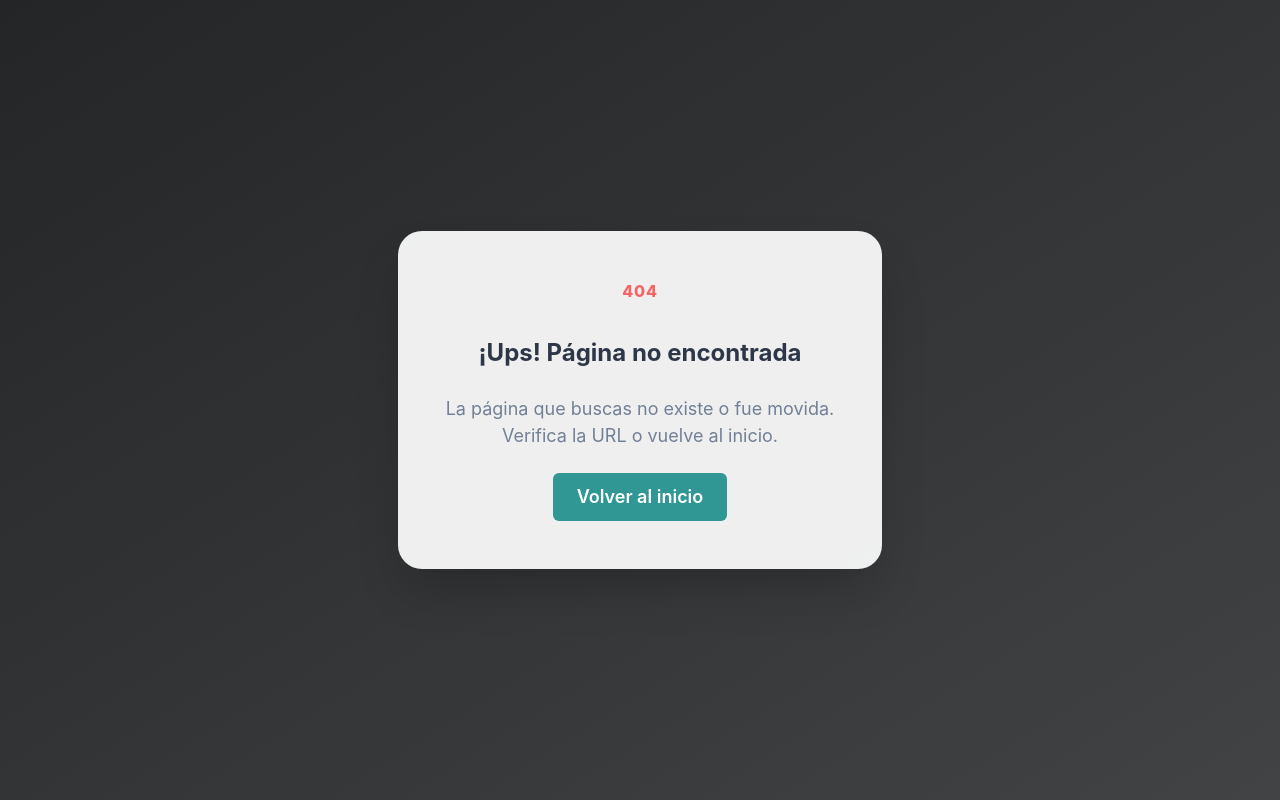
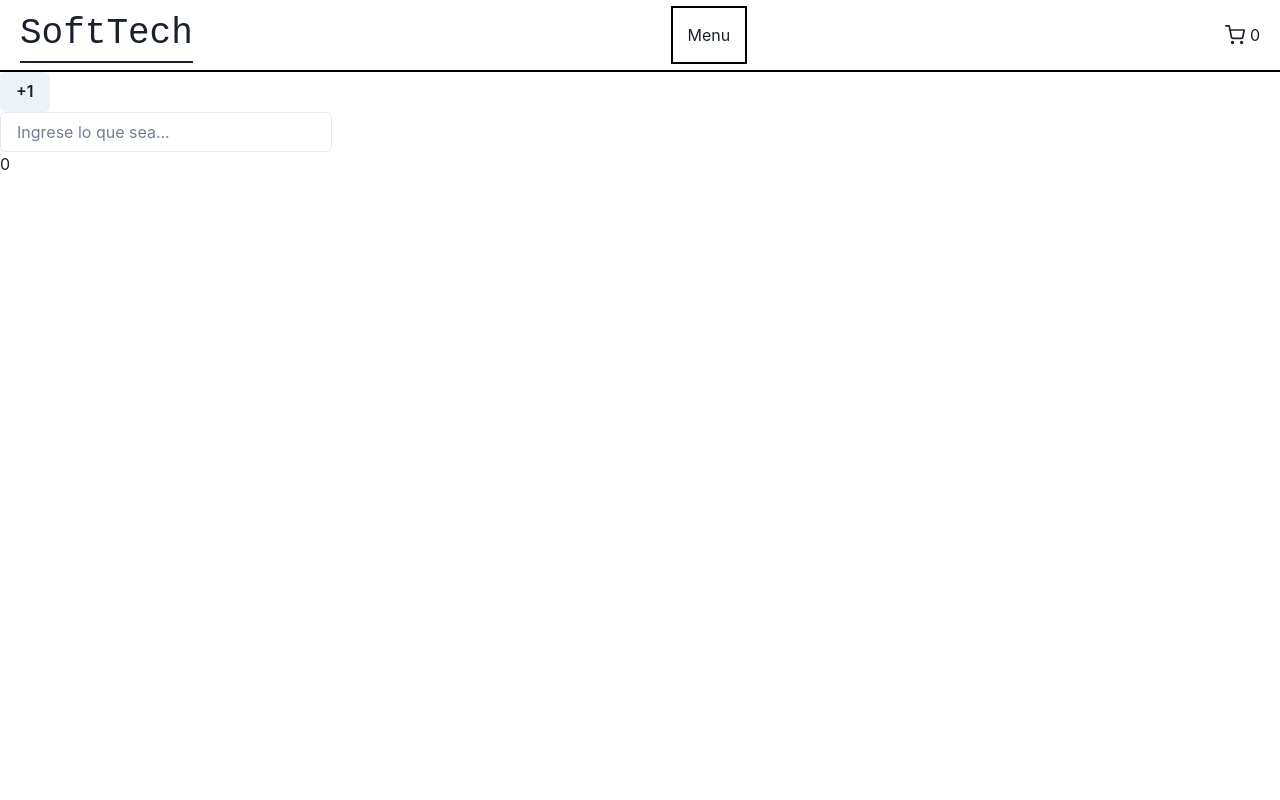
Before and after one commit to fkz14/SoftTech-E-Commerce, a React (Vite) app: page /memo in a window 1280 px wide. Before the commit this address had no page. Built offline with nearby package versions, Linux system fonts and the light colour scheme.

Commit message:
Avance para la entrega final

```diff
--- a/src/App.jsx
+++ b/src/App.jsx
@@ -4,6 +4,7 @@ import { ChakraProvider } from "@chakra-ui/react";
 import { RouterProvider } from "react-router-dom";
 // Importa la configuración de rutas
 import { router } from "./routes";
+import { CartProvider } from "./context/CartContext";
 
 // Componente principal de la aplicación
 function App() {
@@ -12,7 +13,9 @@ function App() {
       {/* ChakraProvider envuelve toda la app para habilitar los estilos de Chakra UI */}
       <ChakraProvider>
         {/* RouterProvider gestiona las rutas definidas en el router */}
-        <RouterProvider router={router} />
+        <CartProvider>
+          <RouterProvider router={router} />
+        </CartProvider>
       </ChakraProvider>
     </>
   );
--- a/src/components/cartWidget/CartWidget.jsx
+++ b/src/components/cartWidget/CartWidget.jsx
@@ -1,16 +1,21 @@
 // Importa el ícono de carrito de compras de react-icons
 import { FiShoppingCart } from "react-icons/fi";
 // Importa los estilos del widget de carrito
-import "./CartWidget.css"
+import "./CartWidget.css";
+import { useContext } from "react";
+import CartContext from "../../context/CartContext"; // <--- Cambia esto
 
 // Componente que muestra el ícono del carrito y la cantidad de productos
-function CartWidget () {
-    return (
-        <div className="cart-widget">
-            <FiShoppingCart className="cart-icon"/>
-            <span>0</span>
-        </div>
-    )
+function CartWidget() {
+  const { getTotalCount } = useContext(CartContext);
+  const totalCount = getTotalCount();
+
+  return (
+    <div className="cart-widget">
+      <FiShoppingCart className="cart-icon" />
+      <span>{totalCount}</span>
+    </div>
+  );
 }
 
-export default CartWidget
+export default CartWidget;
--- /dev/null
+++ b/src/components/itemCount/ItemCount.jsx
@@ -0,0 +1,25 @@
+import { Button, Flex } from "@chakra-ui/react";
+import { useContext } from "react";
+import CartContext from "../../context/CartContext";
+
+const ItemCount = ({ product }) => {
+  const { addProductToCart, removeProductFromCart, cart } = useContext(CartContext);
+
+  // Busca el producto en el carrito para saber su cantidad
+  const cartItem = cart.find((item) => item.id === product.id);
+  const quantity = cartItem ? cartItem.quantity : 0;
+
+  return (
+    <Flex gap={"5"} justifyContent={"center"}>
+      <Button onClick={() => addProductToCart(product)}>Agregar item</Button>
+      <Button
+        onClick={() => removeProductFromCart(product)}
+        disabled={quantity === 0}
+      >
+        Quitar item
+      </Button>
+    </Flex>
+  );
+};
+
+export default ItemCount;
--- a/src/components/itemDetailContainer/ItemDetailContainer.jsx
+++ b/src/components/itemDetailContainer/ItemDetailContainer.jsx
@@ -1,4 +1,4 @@
-import { useState } from 'react';
+import { useState } from "react";
 import {
   Box,
   Container,
@@ -16,8 +16,9 @@ import {
   ListItem,
   Spinner,
   Center,
-} from '@chakra-ui/react';
-import { MdLocalShipping } from 'react-icons/md';
+} from "@chakra-ui/react";
+import { MdLocalShipping } from "react-icons/md";
+import ItemCount from "../itemCount/ItemCount";
 
 // Componente para mostrar el detalle de un producto individual
 const ItemDetailContainer = ({ product }) => {
@@ -26,17 +27,18 @@ const ItemDetailContainer = ({ product }) => {
 
   // Renderiza el detalle del producto con imagen, información y botón de agregar al carrito
   return (
-    <Container maxW={'7xl'}>
+    <Container maxW={"7xl"}>
       <SimpleGrid
         columns={{ base: 1, lg: 2 }}
         spacing={{ base: 8, md: 10 }}
-        py={{ base: 18, md: 24 }}>
+        py={{ base: 18, md: 24 }}
+      >
         {/* Sección de la imagen del producto */}
         <Flex
           align="center"
           justify="center"
-          minH={{ base: '300px', sm: '400px', lg: '500px' }}
-          maxH={{ base: '300px', sm: '400px', lg: '500px' }}
+          minH={{ base: "300px", sm: "400px", lg: "500px" }}
+          maxH={{ base: "300px", sm: "400px", lg: "500px" }}
           position="relative"
           w="100%"
         >
@@ -57,14 +59,14 @@ const ItemDetailContainer = ({ product }) => {
           )}
           {/* Imagen principal del producto */}
           <Image
-            rounded={'md'}
-            alt={'product image'}
+            rounded={"md"}
+            alt={"product image"}
             src={product.images?.[0]}
-            fit={'contain'}
-            align={'center'}
+            fit={"contain"}
+            align={"center"}
             w="100%"
-            h={{ base: '300px', sm: '400px', lg: '500px' }}
-            maxH={{ base: '300px', sm: '400px', lg: '500px' }}
+            h={{ base: "300px", sm: "400px", lg: "500px" }}
+            maxH={{ base: "300px", sm: "400px", lg: "500px" }}
             border={"2px"}
             borderColor={"black"}
             objectFit="contain"
@@ -75,99 +77,90 @@ const ItemDetailContainer = ({ product }) => {
         </Flex>
         {/* Sección de información y acciones del producto */}
         <Stack spacing={{ base: 6, md: 10 }}>
-          <Box as={'header'}>
+          <Box as={"header"}>
             <Heading
               lineHeight={1.1}
               fontWeight={600}
-              fontSize={{ base: '2xl', sm: '4xl', lg: '5xl' }}>
+              fontSize={{ base: "2xl", sm: "4xl", lg: "5xl" }}
+            >
               {product.title}
             </Heading>
             <Text
               color={"white"}
               fontWeight={300}
-              fontSize={'2xl'}
+              fontSize={"2xl"}
               backgroundColor={"black"}
               display={"inline"}
               borderRadius={"5"}
               padding={"0.5"}
-              >
+            >
               ${product.price}
             </Text>
           </Box>
 
           <Stack
             spacing={{ base: 4, sm: 6 }}
-            direction={'column'}
+            direction={"column"}
             divider={
-              <StackDivider borderColor={useColorModeValue('gray.200', 'gray.600')} />
-            }>
+              <StackDivider
+                borderColor={useColorModeValue("gray.200", "gray.600")}
+              />
+            }
+          >
             <VStack spacing={{ base: 4, sm: 6 }}>
               {/* Descripción del producto */}
               <Text
-                color={useColorModeValue('gray.500', 'gray.400')}
-                fontSize={'2xl'}
-                fontWeight={'300'}>
+                color={useColorModeValue("gray.500", "gray.400")}
+                fontSize={"2xl"}
+                fontWeight={"300"}
+              >
                 {product.description}
               </Text>
             </VStack>
             <Box>
               <Text
-                fontSize={{ base: '16px', lg: '18px' }}
-                color={useColorModeValue('yellow.500', 'yellow.300')}
-                fontWeight={'500'}
-                textTransform={'uppercase'}
-                mb={'4'}>
+                fontSize={{ base: "16px", lg: "18px" }}
+                color={useColorModeValue("yellow.500", "yellow.300")}
+                fontWeight={"500"}
+                textTransform={"uppercase"}
+                mb={"4"}
+              >
                 Product Details
               </Text>
               {/* Lista de detalles adicionales del producto */}
               <List spacing={2}>
                 <ListItem>
-                  <Text as={'span'} fontWeight={'bold'}>
+                  <Text as={"span"} fontWeight={"bold"}>
                     Rating:
-                  </Text>{' '}
+                  </Text>{" "}
                   {product.rating}
                 </ListItem>
                 <ListItem>
-                  <Text as={'span'} fontWeight={'bold'}>
+                  <Text as={"span"} fontWeight={"bold"}>
                     Stock:
-                  </Text>{' '}
+                  </Text>{" "}
                   {product.stock}
                 </ListItem>
                 <ListItem>
-                  <Text as={'span'} fontWeight={'bold'}>
+                  <Text as={"span"} fontWeight={"bold"}>
                     SKU:
-                  </Text>{' '}
+                  </Text>{" "}
                   {product.sku}
                 </ListItem>
                 <ListItem>
-                  <Text as={'span'} fontWeight={'bold'}>
+                  <Text as={"span"} fontWeight={"bold"}>
                     Weight:
-                  </Text>{' '}
+                  </Text>{" "}
                   {product.weight}
                 </ListItem>
               </List>
             </Box>
           </Stack>
 
-          {/* Botón para agregar el producto al carrito */}
-          <Button
-            rounded={'none'}
-            w={'full'}
-            mt={8}
-            size={'lg'}
-            py={'7'}
-            bg={useColorModeValue('gray.900', 'gray.50')}
-            color={useColorModeValue('white', 'gray.900')}
-            textTransform={'uppercase'}
-            _hover={{
-              transform: 'translateY(2px)',
-              boxShadow: 'lg',
-            }}>
-            Add to cart
-          </Button>
+          <ItemCount product={product} />
 
           {/* Información de envío */}
-          <Stack direction="row" alignItems="center" justifyContent={'center'}>
+          <Stack direction="row" alignItems="center" justifyContent={"center"}>
             <MdLocalShipping />
             <Text>2-3 business days delivery</Text>
           </Stack>
--- /dev/null
+++ b/src/context/CartContext.jsx
@@ -0,0 +1,50 @@
+import { createContext, useState } from "react";
+
+const CartContext = createContext();
+
+export const CartProvider = ({ children }) => {
+  const [cart, setCart] = useState([]);
+
+  const addProductToCart = (product) => {
+    setCart((prevCart) => {
+      const existingProduct = prevCart.find((item) => item.id === product.id);
+
+      if (existingProduct) {
+        return prevCart.map((item) =>
+          item.id === product.id
+            ? { ...item, quantity: item.quantity + 1 }
+            : item
+        );
+      }
+
+      return [...prevCart, { ...product, quantity: 1 }];
+    });
+  };
+
+  const removeProductFromCart = (product) => {
+    setCart((prevCart) => {
+      const existingProduct = prevCart.find((item) => item.id === product.id);
+      if (existingProduct.quantity === 1) {
+        return prevCart.filter((item) => item.id !== product.id);
+      }
+
+      return prevCart.map((item) =>
+        item.id === product.id ? { ...item, quantity: item.quantity - 1 } : item
+      );
+    });
+  };
+
+  const getTotalCount = () => {
+    return cart.reduce((total, item) => total + item.quantity, 0);
+  };
+
+  return (
+    <CartContext.Provider
+      value={{ cart, addProductToCart, removeProductFromCart, getTotalCount }}
+    >
+      {children}
+    </CartContext.Provider>
+  );
+};
+
+export default CartContext;
--- /dev/null
+++ b/src/pages/Memo.jsx
@@ -0,0 +1,33 @@
+import { Box, Button, Input } from "@chakra-ui/react";
+import { memo, useState } from "react";
+
+const Contador = memo(({ value }) => {
+  console.log("Contador se renderiza...");
+  return <h1>{value}</h1>;
+});
+
+const Memo = () => {
+  const [count, setCount] = useState(0);
+  const [text, setText] = useState("");
+
+  console.log("Memo se renderiza...");
+
+  const handleChange = (e) => {
+    setText(e.target.value);
+  };
+
+  return (
+    <Box>
+      <Button onClick={() => setCount(count + 1)}> +1</Button>
+      <Input
+        value={text}
+        onChange={handleChange}
+        placeholder="Ingrese lo que sea..."
+        type="text"
+      />
+      <Contador value={count} />
+    </Box>
+  );
+};
+
+export default Memo;
--- a/src/routes/index.jsx
+++ b/src/routes/index.jsx
@@ -6,6 +6,7 @@ import MainLayout from "../layout/MainLayout";
 import Item from "../pages/Item";
 import Category from "../pages/Category";
 import NotFound from "../pages/NotFound";
+import Memo from "../pages/Memo";
 
 // Definición de las rutas principales de la aplicación
 const routes = [
@@ -29,6 +30,11 @@ const routes = [
         path: "/category/:id",
         element: <Category />,
       },
+       {
+        // Ruta para mostrar productos por categoría, recibe un parámetro de ID
+        path: "/memo",
+        element: <Memo />,
+      },
     ],
   },
   {
```
